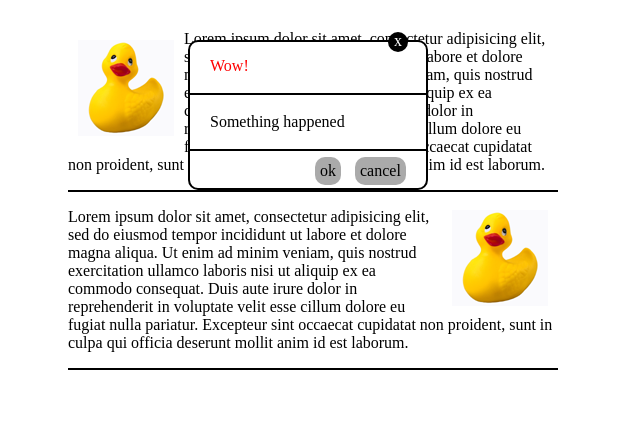
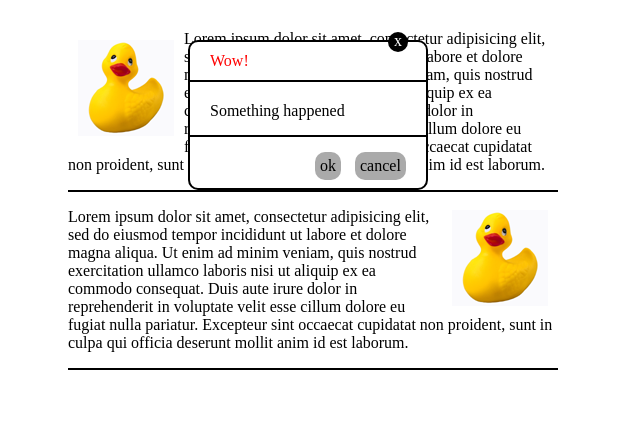
Before and after one commit to greenfox-velox/annatorok, a plain HTML site: page week-02/day-01/Problem4/index.html in a window 1280 px wide. Shown: the whole page, without its empty margins (0-640 px from the left). Drawn offline with Linux system fonts and the light colour scheme.

Commit message:
Fixes according to code review for Problem4

```diff
--- a/week-02/day-01/Problem4/index.html
+++ b/week-02/day-01/Problem4/index.html
@@ -15,14 +15,12 @@
       </div>
 
       <div class="overlay-box">
-        <p><span>Wow!</span></p>
-        <hr>
+        <header><span class="wow">Wow!</span></header>
         <p class="something">Something happened</p>
-        <hr>
-        <div class="button-box">
+        <footer>
           <div class="button-ok">ok</div>
           <div class="button-cancel">cancel</div>
-        </div>
+        </footer>
       </div>
       <div class="overlay-x-button">x</div>
 
--- a/week-02/day-01/Problem4/style.css
+++ b/week-02/day-01/Problem4/style.css
@@ -16,6 +16,11 @@
   margin: 10px;
 }
 
+header {
+  border-bottom: 2px solid;
+  padding: 10px;
+}
+
 hr {
   border: 1px solid black;
 }
@@ -32,22 +37,24 @@ hr {
   top: 10px;
 }
 
-span {
+.wow {
   color: red;
+  margin: 10px;
 }
 
 .something {
   margin: 300px;
+  border-bottom: 2px solid;
 }
 
 .overlay-box p {
   margin: 5px auto;
-  padding: 10px 20px;
+  padding: 15px 20px;
   position: relative;
   z-index: 10;
 }
 
-.button-box {
+footer {
   position: absolute;
   left: 120px;
   top: 105px
@@ -57,7 +64,7 @@ span {
   background: #AAAAAA;
   border-radius: 10px;
   padding: 5px 5px;
-  margin: 10px 5px;
+  margin: 5px 5px;
   text-align: center;
   display: inline-block;
 }
```
